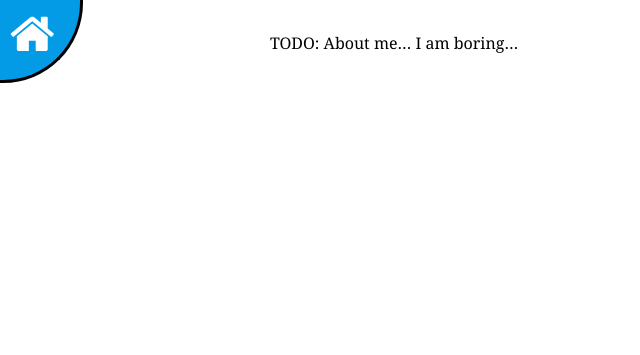
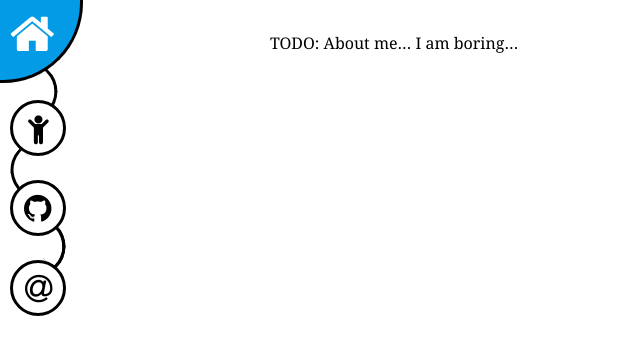
Before and after one commit to sabhiram/sabhiram.github.io, a Jekyll site: the page built from about.md, in a window 1280 px wide. Shown: the top 355 px of the page, without its empty margins (0-640 px from the left). Built offline with Jekyll 4.4.1, drawn with Linux system fonts in a browser that asks for light colours; nearby versions of some CDN libraries.

Commit message:
more css stuff, posts page looks more useful :)

```diff
--- a/_layouts/default.html
+++ b/_layouts/default.html
@@ -10,6 +10,13 @@
        href = "/">
         <i class = "fa fa-3x fa-home"></i>
     </a>
+    <div id = "nav-connector-0" class = "sab-nav-connector"></div>
+    <a id = "menu-btn-0" class = "sab-menu-btn" href = "/about"><i class = "fa fa-2x fa-child"></i></a>
+    <div id = "nav-connector-1" class = "sab-nav-connector"></div>
+    <a id = "menu-btn-1" class = "sab-menu-btn" href = "https://github.com/sabhiram"><i class = "fa fa-2x fa-github"></i></a>
+    <div id = "nav-connector-2" class = "sab-nav-connector"></div>
+    <a id = "menu-btn-2" class = "sab-menu-btn" href = "mailto:mail@sabhiram.com"><i class = "fa fa-2x fa-at"></i></a>
+    <div id = "nav-connector-2" class = "sab-nav-connector"></div>
 
     <div class="page-content">
       <div class="wrapper">
--- a/_sass/_layout.scss
+++ b/_sass/_layout.scss
@@ -184,6 +184,20 @@
         color: darken($text-color, 15%);
     }
 
+    &:before {
+        position: absolute;
+        top: 10px; left: -20px;
+        display: inline-block;
+        font: normal normal normal 14px/1 FontAwesome;
+        font-size: inherit;
+        text-rendering: auto;
+        -webkit-font-smoothing: antialiased;
+
+        content: "\f054";
+        color: $background-color;
+        @include transition(color 0.3s ease);
+    }
+
     &:after {
         font-size: 1.0rem;
         position: absolute;
@@ -198,6 +212,10 @@
     &:hover {
         color: $brand-color;
         text-decoration: none;
+
+        &:before {
+            color: $brand-color;
+        }
 
         &:after {
             left: 0%;
--- a/_sass/_main.scss
+++ b/_sass/_main.scss
@@ -178,7 +178,7 @@ ul.sab-ul-inline li a {
     user-select: none;
 
     @include border-radius(0 0 80px 0);
-    @include transition(all 0.3s ease);
+    @include transition(background 0.3s ease);
 
     &:hover {
         background: $sab-text-alt;
@@ -200,3 +200,88 @@ ul.sab-ul-inline li a {
 .sab-page-back:hover i {
     color: $button-text-selected;
 }
+
+
+
+
+
+/*
+    Playground
+*/
+.sab-nav-connector {
+    position: absolute;
+    width: 30px; height: 30px;
+
+    border-right:  3px solid black;
+    border-bottom: 3px solid black;
+    @include border-radius(0 0 30px 0);
+    @include transform(rotate(-45deg));
+
+    z-index: 0;
+
+    @include media-query($squished-nav-min) {
+        display: none;
+    }
+}
+#nav-connector-0 {
+    top: 75px;
+    left: 30px;
+}
+#nav-connector-1 {
+    @include transform(rotate(130deg));
+    top: 155px;
+    left: 5px;
+}
+#nav-connector-2 {
+    top: 230px;
+    left: 38px;
+}
+
+.sab-menu-btn {
+    display: block;
+    position: fixed;
+
+    width: 50px;
+    height: 50px;
+    left: 10px;
+
+    border: 3px solid black;
+
+    background: $background-color;
+    color: $text-color;
+
+    @include transition(all 0.3s ease);
+    @include border-radius(100%);
+
+    z-index: 1;
+
+    &:visited {
+        color: $text-color;
+    }
+
+    &:hover {
+        background: $sab-text-alt;
+        color: $background-color;
+    }
+
+    i {
+        padding-top: 10px;
+        padding-left: 11px;
+    }
+
+    @include media-query($squished-nav-min) {
+        display: none;
+    }
+}
+#menu-btn-0 {
+    top: 100px;
+    i { padding-left: 14px; }
+}
+#menu-btn-1 {
+    top: 180px;
+}
+#menu-btn-2 {
+    top: 260px;
+    i { padding-left: 12px; }
+
+}
--- a/css/main.scss
+++ b/css/main.scss
@@ -82,6 +82,13 @@ $squished-nav-min: 920px;
     -webkit-border-radius: $args;
 }
 
+// transform mixin
+@mixin transform($args...) {
+    -ms-transform:      $args; /* IE 9 */
+    -webkit-transform:  $args; /* Chrome, Safari, Opera */
+    transform:          $args;
+}
+
 // Import partials from `sass_dir` (defaults to `_sass`)
 @import
     "base",
```
